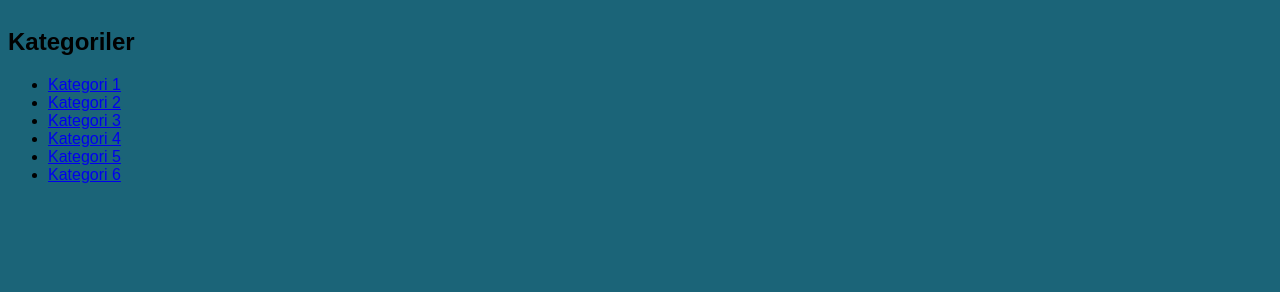
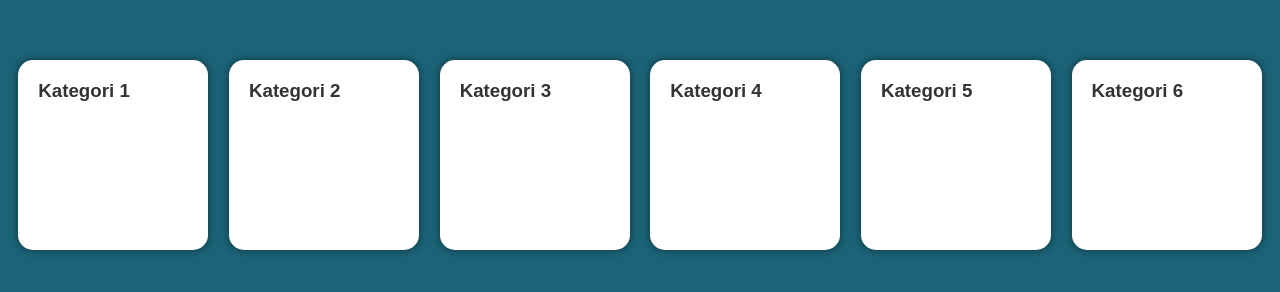
Before and after one commit to kfmrkpc/deneme, a plain HTML site: page index.html in a window 1280 px wide. Drawn offline with Linux system fonts and the light colour scheme.

Commit message:
Update index.html

```diff
--- a/index.html
+++ b/index.html
@@ -7,17 +7,27 @@
   <link rel="stylesheet" href="styles.css">
 </head>
 <body>
-  <div id="menu">
-    <h2>Kategoriler</h2>
-    <ul>
-      <li><a href="#" onclick="selectCategory('category1')">Kategori 1</a></li>
-      <li><a href="#" onclick="selectCategory('category2')">Kategori 2</a></li>
-      <li><a href="#" onclick="selectCategory('category3')">Kategori 3</a></li>
-      <li><a href="#" onclick="selectCategory('category4')">Kategori 4</a></li>
-      <li><a href="#" onclick="selectCategory('category5')">Kategori 5</a></li>
-      <li><a href="#" onclick="selectCategory('category6')">Kategori 6</a></li>
-    </ul>
+  <div class="category-container">
+    <div class="category" onclick="selectCategory('category1')">
+      <h3>Kategori 1</h3>
+    </div>
+    <div class="category" onclick="selectCategory('category2')">
+      <h3>Kategori 2</h3>
+    </div>
+    <div class="category" onclick="selectCategory('category3')">
+      <h3>Kategori 3</h3>
+    </div>
+    <div class="category" onclick="selectCategory('category4')">
+      <h3>Kategori 4</h3>
+    </div>
+    <div class="category" onclick="selectCategory('category5')">
+      <h3>Kategori 5</h3>
+    </div>
+    <div class="category" onclick="selectCategory('category6')">
+      <h3>Kategori 6</h3>
+    </div>
   </div>
+
   <div id="quiz" style="display: none;">
     <h2 id="question"></h2>
     <input type="text" id="answer" placeholder="Cevabı buraya girin...">
```
